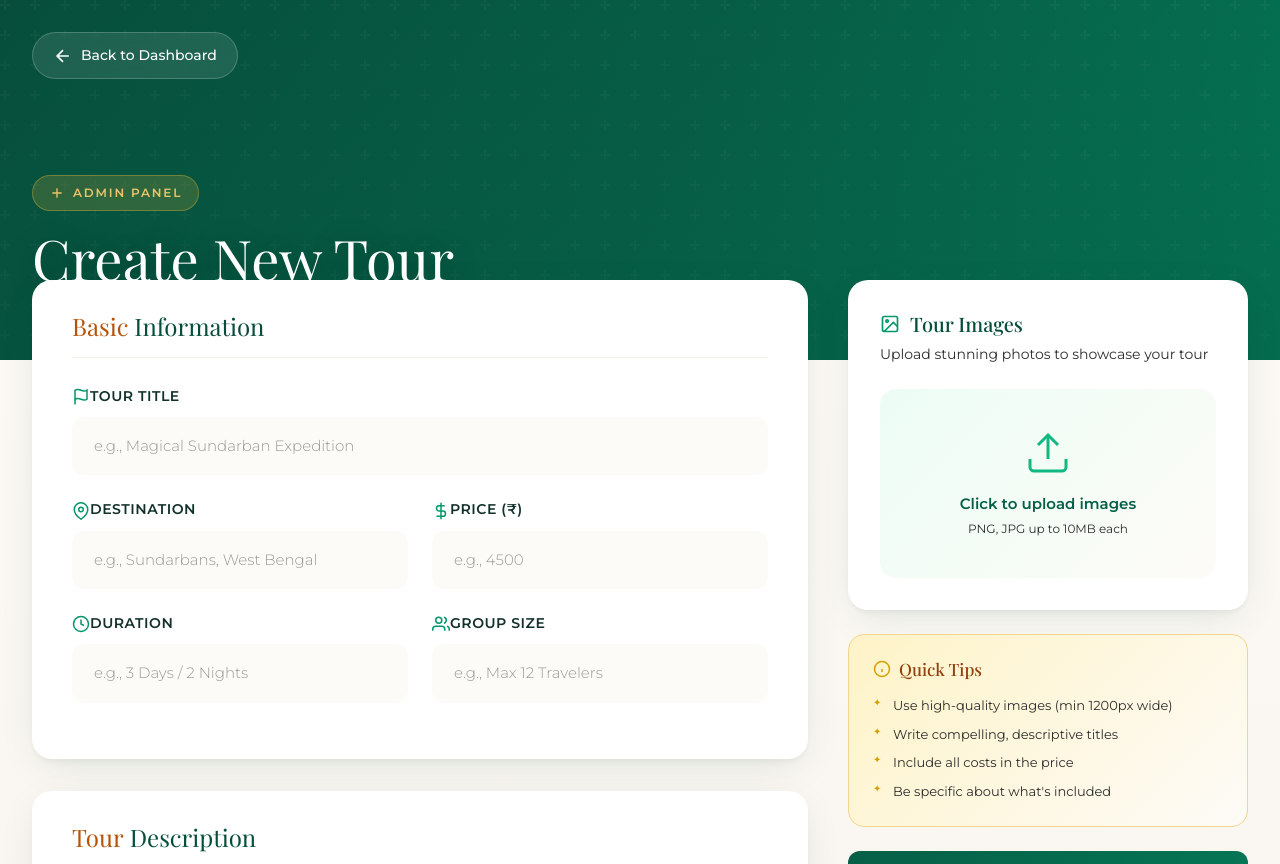
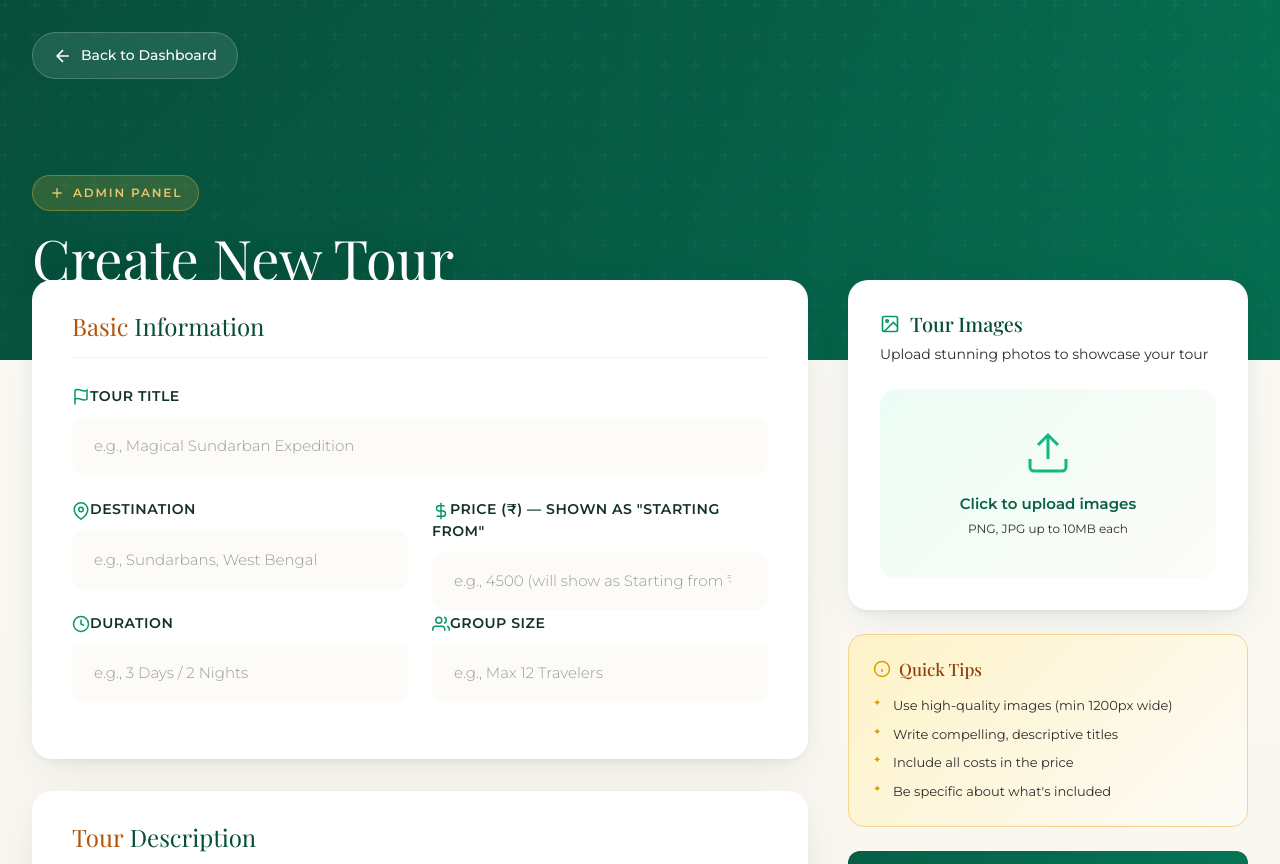
Before and after one commit to Believer313/Holiday-Planner-Tours-Travels, a React (Vite) app: page /admin/create-tour in a window 1280 px wide. Shown: the top 864 px of the page. Built offline with nearby package versions, Linux system fonts and the light colour scheme; sample sign-in values are in the browser's storage; a web font is replaced by a local one.

Commit message:
CreateTour - price label shows Starting from hint for admin

```diff
--- a/src/pages/CreateTour.jsx
+++ b/src/pages/CreateTour.jsx
@@ -132,12 +132,12 @@ export default function CreateTour() {
                         <line x1="12" y1="1" x2="12" y2="23"/>
                         <path d="M17 5H9.5a3.5 3.5 0 0 0 0 7h5a3.5 3.5 0 0 1 0 7H6"/>
                       </svg>
-                      Price (₹)
+                      Price (₹) — shown as "Starting from"
                     </label>
                     <input
                       type="number"
                       className="form-input"
-                      placeholder="e.g., 4500"
+                      placeholder="e.g., 4500 (will show as Starting from ₹4,500)"
                       required
                       value={formData.price}
                       onChange={e => setFormData({...formData, price: e.target.value})}
```
